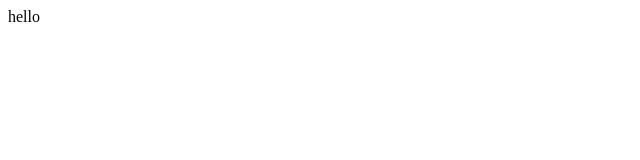
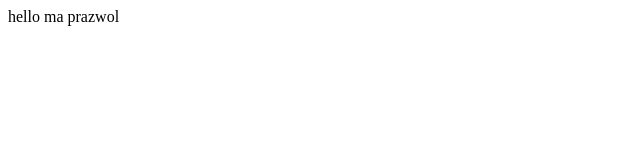
Before and after one commit to prazwool/gces-project, a plain HTML site: page index.html in a window 1280 px wide. Shown: the full height of the page, 0-640 px from the left. Drawn offline with Linux system fonts and the light colour scheme.

Commit message:
prazwool added

```diff
--- a/index.html
+++ b/index.html
@@ -7,6 +7,6 @@
     <title>Document</title>
 </head>
 <body>
-    hello
+    hello ma prazwol
 </body>
 </html>
```
